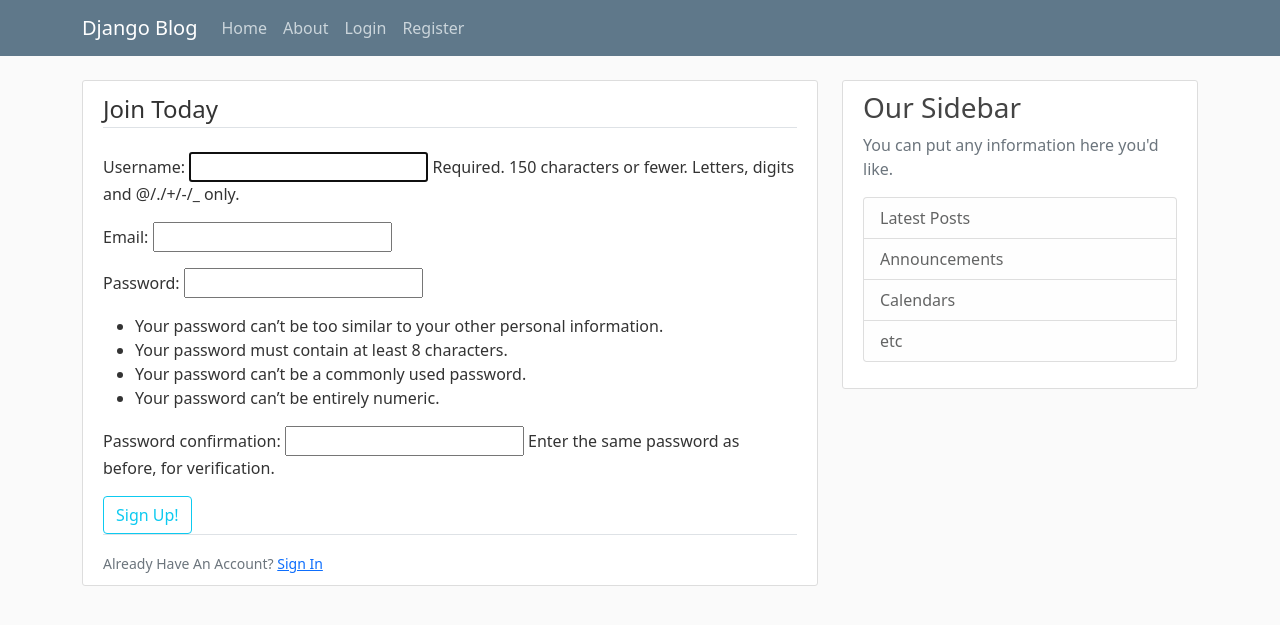
After one commit to VeggieCode/django-course, a Django app: page /register/ in a window 1280 px wide. The commit adds this page. Shown: the top 625 px of the page. Run offline with Django 5.2, Linux system fonts and the light colour scheme.

Commit message:
UserCreationForm and register page added.

```diff
--- a/blog/templates/blog/base.html
+++ b/blog/templates/blog/base.html
@@ -32,7 +32,7 @@
               <!-- Navbar Right Side -->
               <div class="navbar-nav">
                 <a class="nav-item nav-link" href="#">Login</a>
-                <a class="nav-item nav-link" href="#">Register</a>
+                <a class="nav-item nav-link" href="/register">Register</a>
               </div>
             </div>
           </div>
@@ -41,6 +41,13 @@
       <main role="main" class="container">
         <div class="row">
           <div class="col-md-8">
+            {% if messages %}
+              {% for message in messages %}
+                <div class="alert alert-{{ message.tags }}">
+                  {{ message }}
+                </div>
+              {% endfor %}
+            {% endif %}
             {% block content %}{% endblock %}
           </div>
           <div class="col-md-4">
--- a/django_project/settings.py
+++ b/django_project/settings.py
@@ -32,7 +32,7 @@
 
 INSTALLED_APPS = [
     'blog.apps.BlogConfig',
-    'users.apps.UserConfig',
+    'users.apps.UsersConfig',
     'django.contrib.admin',
     'django.contrib.auth',
     'django.contrib.contenttypes',
--- a/django_project/urls.py
+++ b/django_project/urls.py
@@ -16,8 +16,9 @@
 """
 from django.contrib import admin
 from django.urls import path, include
-
+from users import views as user_views
 urlpatterns = [
     path('admin/', admin.site.urls),
+    path('register/', user_views.register, name='register'),
     path('', include('blog.urls'))
 ]
--- /dev/null
+++ b/users/forms.py
@@ -0,0 +1,12 @@
+from django import forms
+from django.contrib.auth.models import User
+from django.contrib.auth.forms import UserCreationForm
+
+class UserRegisterForm(UserCreationForm):
+    email = forms.EmailField() #Atribute overrided
+
+    class Meta:
+        # The model we want to modify
+        model = User
+        # What fields are gonna be shown and in what order
+        fields = ['username', 'email', 'password1', 'password2']
--- /dev/null
+++ b/users/templates/users/register.html
@@ -0,0 +1,19 @@
+{% extends "blog/base.html" %}
+
+{% block content %}
+    <div class="content-section">
+        <form method="POST">
+            {% csrf_token %}
+            <fieldset class="form-group">
+                <legend class="border-bottom mb-4">Join Today</legend>
+                {{ form.as_p }}
+            </fieldset>
+            <div class="form-group">
+                <button class="btn btn-outline-info" type="submit">Sign Up!</button>
+            </div>
+        </form>
+        <div class="border-top pt-3">
+            <small class="text-muted">Already Have An Account? <a href="#" class="ml-2">Sign In</a></small>
+        </div>
+    </div>
+{% endblock %}
--- a/users/views.py
+++ b/users/views.py
@@ -1,3 +1,15 @@
-from django.shortcuts import render
+from django.shortcuts import render, redirect
+from django.contrib import messages
+from .forms import UserRegisterForm
 
-# Create your views here.
+def register(request):
+    if request.method == 'POST':
+        user_creation_form = UserRegisterForm(request.POST)
+        if user_creation_form.is_valid():
+            user_creation_form.save()
+            username = user_creation_form.cleaned_data.get('username')
+            messages.success(request, f'Account created for {username}')
+            return redirect('blog-home')
+    else:
+        user_creation_form = UserRegisterForm()
+    return render(request, 'users/register.html', context={'form': user_creation_form})
```
